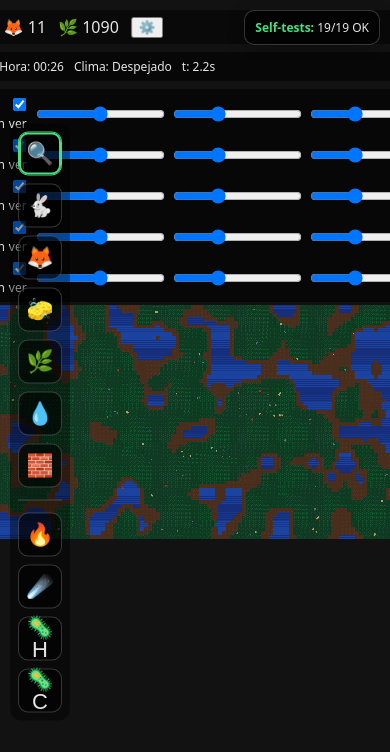
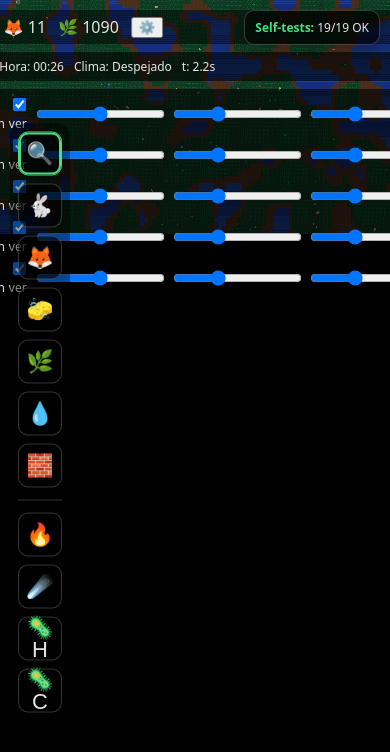
Before and after one commit to bryzarof/ecosim, a website with bundled scripts: page index.html in a window 390 px wide. Built offline with nearby package versions, Linux system fonts and the light colour scheme; animation ran at ten frames a second.

Commit message:
Make canvas responsive to window size

```diff
--- a/index.html
+++ b/index.html
@@ -80,7 +80,7 @@
       <button class="btn" id="evtPlagueC" title="Plaga carnívoros">🦠C</button>
     </div>
 
-    <canvas id="sim" width="1000" height="600"></canvas>
+    <canvas id="sim"></canvas>
   </div>
 
   <script type="module" src="main.js"></script>
--- a/main.js
+++ b/main.js
@@ -188,22 +188,18 @@ const cvs = document.getElementById('sim');
 const ctx = cvs.getContext('2d', { alpha:false });
 
 function resizeCanvas() {
-  // Calcula escala para ajustar la simulación al tamaño de la ventana
   const worldPxW = WORLD_W * TILE;
   const worldPxH = WORLD_H * TILE;
+
+  // Tamaño real del canvas acorde a la ventana y densidad de píxeles
+  cvs.width = Math.floor(window.innerWidth * DPR);
+  cvs.height = Math.floor(window.innerHeight * DPR);
+
+  // Escala para ajustar el mundo al tamaño visible
   const scale = Math.min(window.innerWidth / worldPxW, window.innerHeight / worldPxH);
 
-  // Ajusta el tamaño visible del lienzo respetando la relación de aspecto
-  const cssW = worldPxW * scale;
-  const cssH = worldPxH * scale;
-  cvs.style.width = cssW + 'px';
-  cvs.style.height = cssH + 'px';
-
-  // Mantiene el buffer interno a resolución completa para nitidez y escala vía CSS
-  cvs.width = Math.floor(worldPxW * DPR);
-  cvs.height = Math.floor(worldPxH * DPR);
   ctx.imageSmoothingEnabled = false;           // Look pixel-art
-  ctx.setTransform(DPR, 0, 0, DPR, 0, 0);      // 1 unidad lógica = 1 px del mundo
+  ctx.setTransform(scale * DPR, 0, 0, scale * DPR, 0, 0);
 }
 resizeCanvas();
 window.addEventListener('resize', resizeCanvas);
--- a/styles.css
+++ b/styles.css
@@ -7,7 +7,7 @@
 :root { --bg:#121212; --fg:#e5e5e5; --accent:#4ade80; }
 * { box-sizing: border-box; }
 html, body { height:100%; margin:0; overflow:hidden; background:var(--bg); color:var(--fg); font-family:ui-sans-serif, system-ui, -apple-system, Segoe UI, Roboto, Ubuntu, Cantarell, Noto Sans, Arial, "Apple Color Emoji","Segoe UI Emoji"; }
-.wrap { display:flex; flex-direction:column; align-items:center; justify-content:center; height:100%; }
+.wrap { width:100vw; height:100vh; }
 
 header { position:fixed; top:10px; left:50%; transform:translateX(-50%); z-index:5; }
 #hud { background:rgba(0,0,0,0.5); padding:6px 10px; border-radius:8px; display:flex; gap:12px; align-items:center; }
@@ -25,6 +25,6 @@ header { position:fixed; top:10px; left:50%; transform:translateX(-50%); z-index
 .btn.active { border-color:var(--accent); box-shadow:0 0 0 2px var(--accent) inset; }
 .btn.danger { border-color:#f87171; color:#fecaca; }
 
-canvas { width:100%; height:auto; display:block; background:#000; image-rendering:pixelated; }
+canvas { width:100vw; height:100vh; display:block; background:#000; image-rendering:pixelated; }
 .tests { position:fixed; right:10px; top:10px; background:rgba(0,0,0,0.6); border:1px solid rgba(255,255,255,0.2); border-radius:10px; padding:8px 10px; font-size:12px; color:var(--fg); box-shadow:0 6px 20px rgba(0,0,0,.25); z-index:10; }
 .tests b { color:var(--accent); }
```
